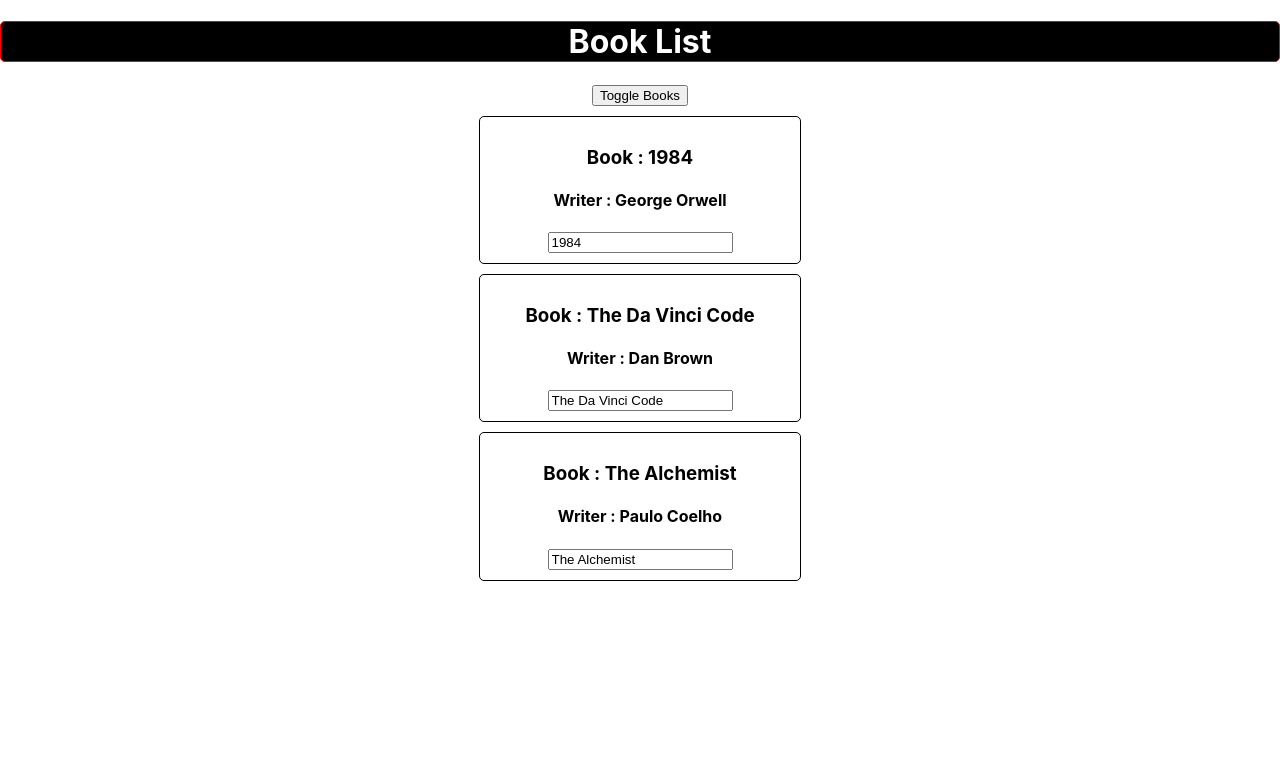
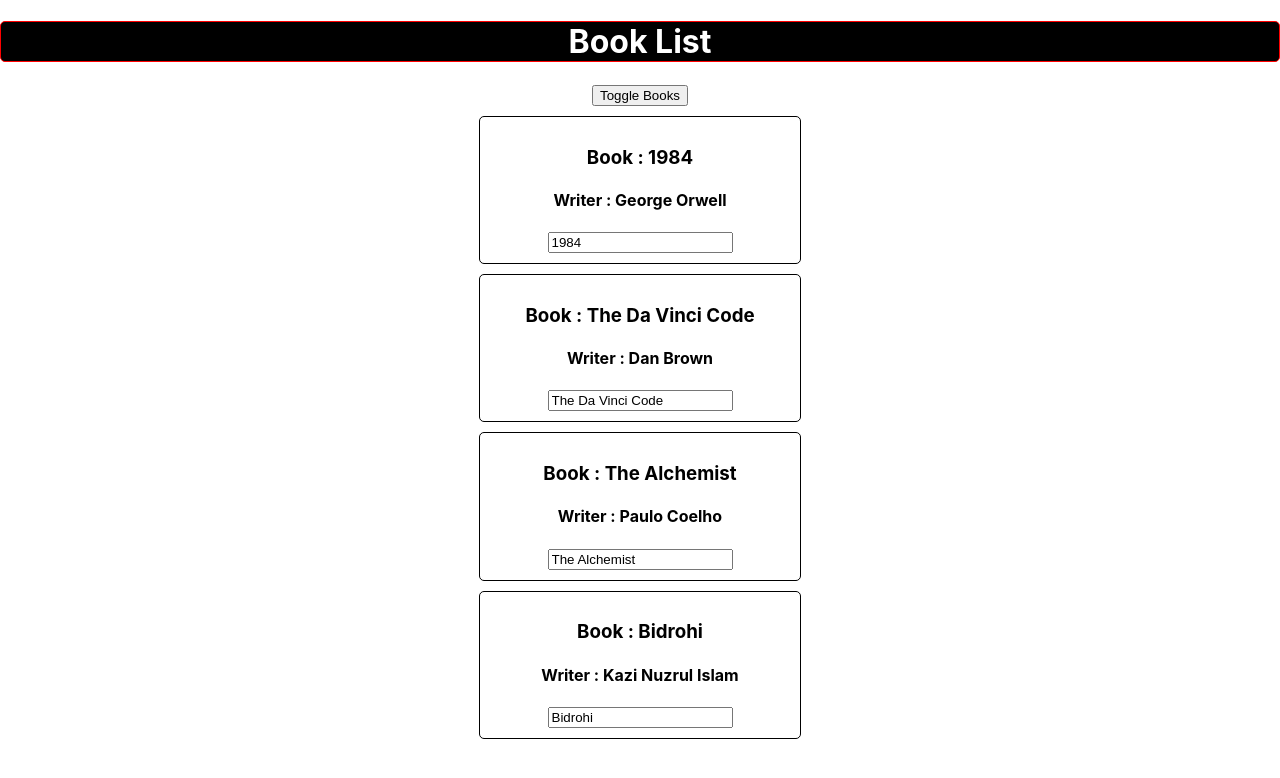
Before and after one commit to mdshanewaz/Bohubrihi_React, a React (Create React App) app: page / in a window 1280 px wide. Shown: the top 778 px of the page. Built offline with nearby package versions, Linux system fonts and the light colour scheme.

Commit message:
14th Nov

```diff
--- a/src/assets/bookList.js
+++ b/src/assets/bookList.js
@@ -2,6 +2,7 @@ const books = [
     {id:1, bookName:"1984", writer:"George Orwell"},
     {id:2, bookName:"The Da Vinci Code", writer:"Dan Brown"},
     {id:3, bookName:"The Alchemist", writer:"Paulo Coelho"},
+    {id:4, bookName:"Bidrohi", writer:"Kazi Nuzrul Islam"},
 ]
 
 export default books
--- a/src/components/lists/bookList.js
+++ b/src/components/lists/bookList.js
@@ -0,0 +1,20 @@
+import React, {Component} from "react";
+import Book from '../representational/book';
+
+const BookList = (props) => {
+    return (
+        props.books.map((book, index) => {
+            return (
+              <Book
+                bookName={book.bookName}
+                writer={book.writer}
+                delete ={() => props.deletebookState(index)}
+                key={book.id}
+                inputName={(event) => props.changeWithInputState(event, index)}
+              />
+            );
+          })
+    );
+}
+
+export default BookList;
--- a/src/components/mainComponent.js
+++ b/src/components/mainComponent.js
@@ -1,5 +1,5 @@
 import React, { Component } from "react";
-import Book from './book';
+import BookList from "./lists/bookList";
 import bookList from "../assets/bookList";
 
 class MainComponent extends Component {
@@ -47,17 +47,10 @@ class MainComponent extends Component {
     let books = null;
 
     if(this.state.showBooks) {
-      books = this.state.books.map((book, index) => {
-        return (
-          <Book
-            bookName={book.bookName}
-            writer={book.writer}
-            delete ={() => this.deletebookState(index)}
-            key={book.id}
-            inputName={(event) => this.changeWithInputState(event, index)}
-          />
-        );
-      })
+      books = <BookList
+        books = {this.state.books}
+        deletebookState={this.deletebookState}
+        changeWithInputState={this.changeWithInputState} />
     }
 
     console.log(books);
--- a/src/components/book.js
+++ b/src/components/representational/book.js
@@ -1,4 +1,4 @@
-import '../css/book.css';
+import '../../css/book.css';
 import React from "react";
 
 
```
